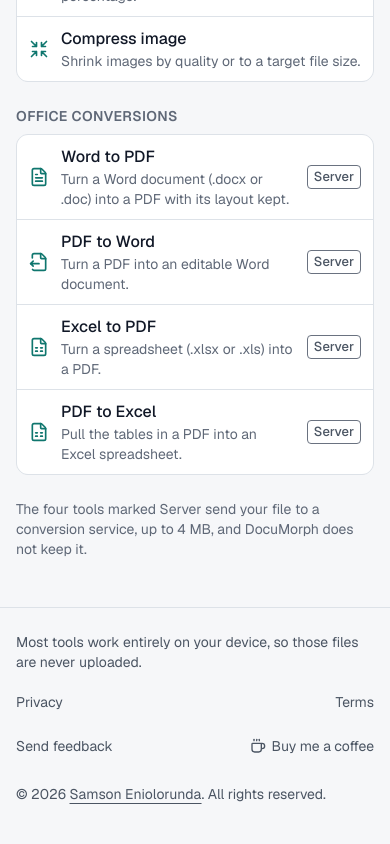
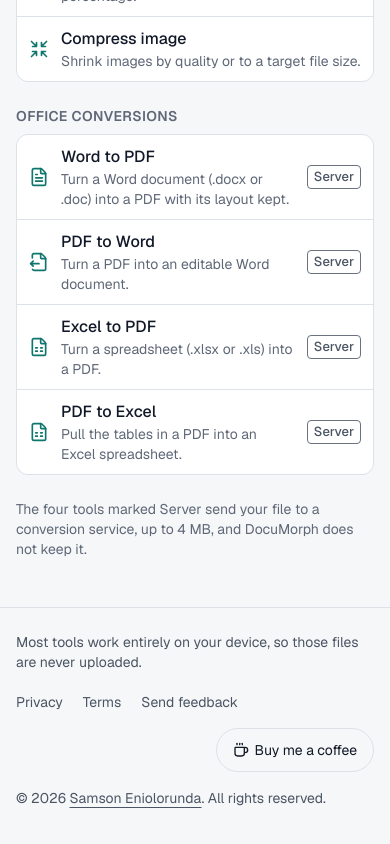
Before and after one commit to Samson-Eniolorunda/DocuMorph, a Next.js app: page / in a window 390 px wide. Shown: the part 1112-1956 px from the top of the page. Built offline with nearby package versions, Linux system fonts and the light colour scheme; no server answers.

Commit message:
Footer: page links together on the left and the coffee link as an outlined button on the right; All tools panel keeps the coffee link on the right

```diff
--- a/src/components/layout/Footer.tsx
+++ b/src/components/layout/Footer.tsx
@@ -10,16 +10,18 @@ export function Footer() {
     <footer className="border-t border-line">
       <div className="mx-auto max-w-6xl px-4 py-6 pb-[max(1.5rem,env(safe-area-inset-bottom))] text-body-sm text-muted sm:px-6">
         <p className="max-w-[68ch]">Most tools work entirely on your device, so those files are never uploaded.</p>
-        <nav aria-label="Footer" className="mt-2 grid grid-cols-2 gap-x-5 sm:flex sm:flex-wrap sm:items-center">
+        <div className="mt-2 flex flex-wrap items-center gap-x-5 gap-y-1">
+          <nav aria-label="Footer" className="flex flex-wrap items-center gap-x-5">
             <Link href="/privacy" className={LINK}>
               Privacy
             </Link>
-          <Link href="/terms" className={`${LINK} justify-self-end sm:justify-self-auto`}>
+            <Link href="/terms" className={LINK}>
               Terms
             </Link>
             <FeedbackLink className={LINK} />
-          <CoffeeLink className="justify-self-end sm:ml-auto sm:justify-self-auto" />
           </nav>
+          <CoffeeLink className="ml-auto rounded-full border border-line px-4 text-fg transition-colors hover:border-accent hover:no-underline" />
+        </div>
         <p className="mt-1 flex min-h-11 items-center">
           <span>
             © {new Date().getFullYear()}{" "}
--- a/src/components/layout/Header.tsx
+++ b/src/components/layout/Header.tsx
@@ -72,7 +72,7 @@ export function Header() {
             afterSheetsClose(() => router.push(href));
           }}
         />
-        <div className="mt-6 flex flex-wrap items-center gap-x-5 border-t border-line pt-3 text-muted">
+        <div className="mt-6 flex flex-wrap items-center justify-between gap-x-5 border-t border-line pt-3 text-muted">
           <FeedbackLink className="inline-flex min-h-11 items-center underline-offset-4 hover:text-fg hover:underline" />
           <CoffeeLink />
         </div>
```
Lines whose indentation alone changed are shown as unchanged.
